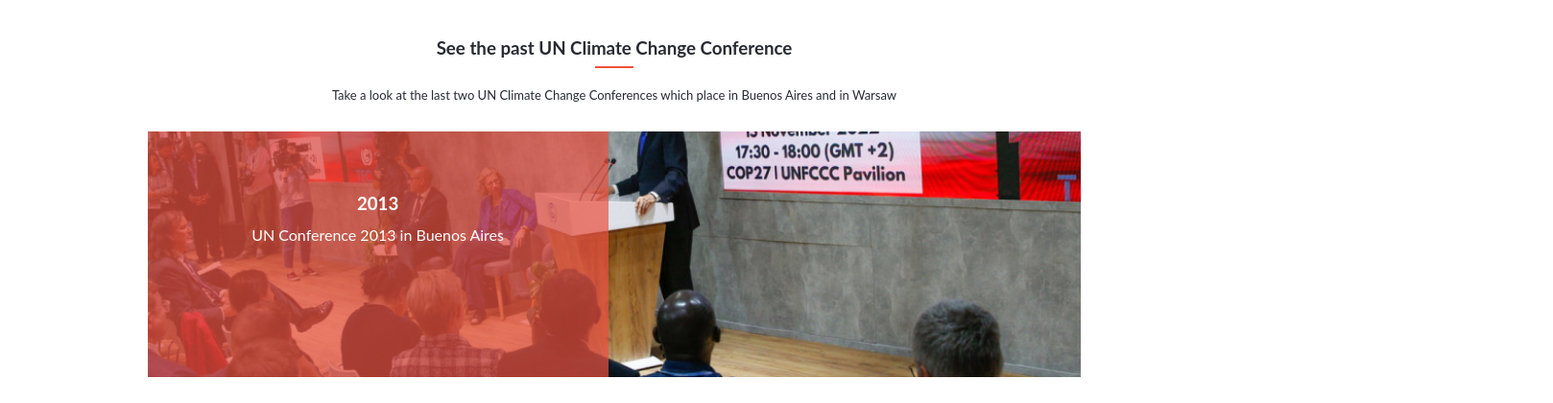
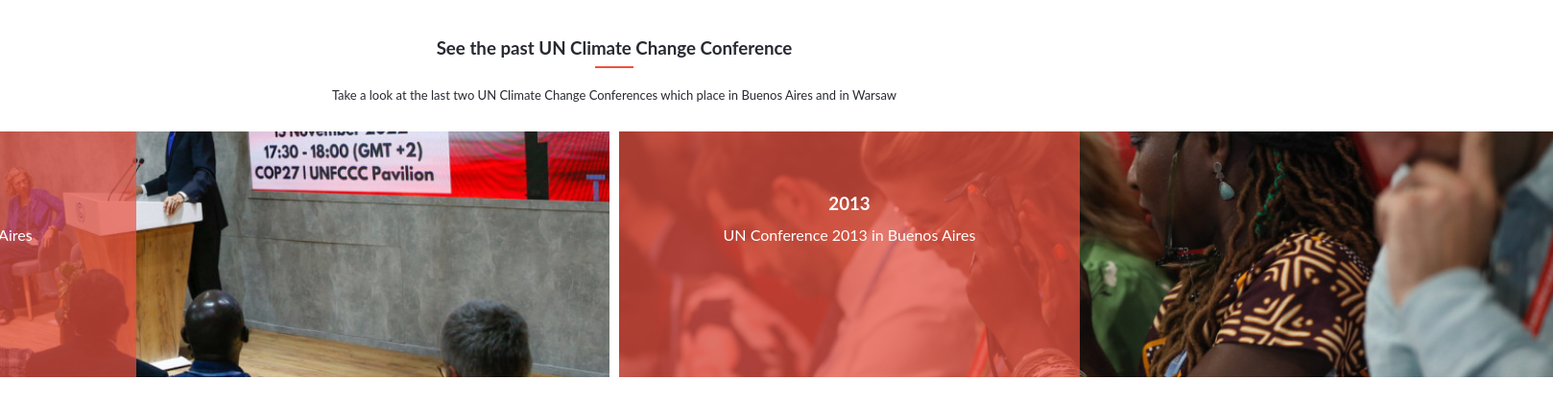
Before and after one commit to tsheporamantso/First-Capstone-Project, a website: page about.html in a window 1280 px wide. Shown: the part 1067-1487 px from the top of the page at 96% size, 1618 px wide, since content can reach past the window. Drawn offline with Linux system fonts and the light colour scheme; a web font is replaced by a local one.

```diff
--- a/style.css
+++ b/style.css
@@ -544,4 +544,12 @@
     text-decoration: underline;
     margin-bottom: 12px;
   }
+
+  .past__cards {
+    display: flex;
+    flex-direction: row;
+    align-items: center;
+    justify-content: center;
+    gap: 10px;
+  }
 }
```
Also changed, not shown: README.md, images/desktopv.PNG (added), images/mobilev.PNG (added).
